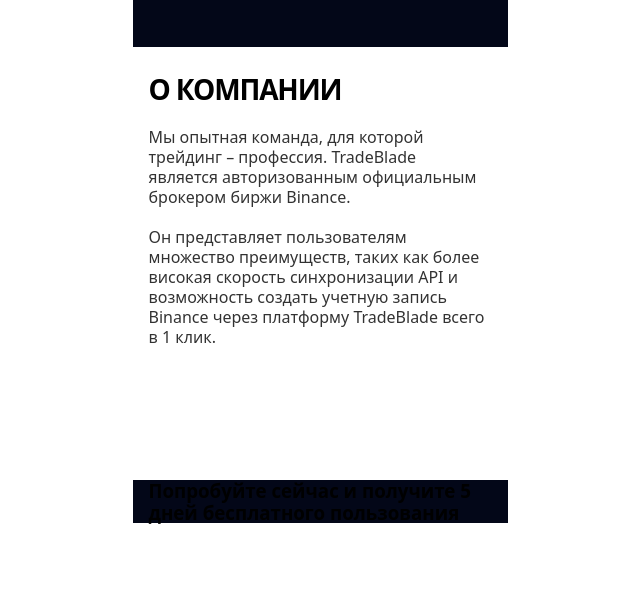
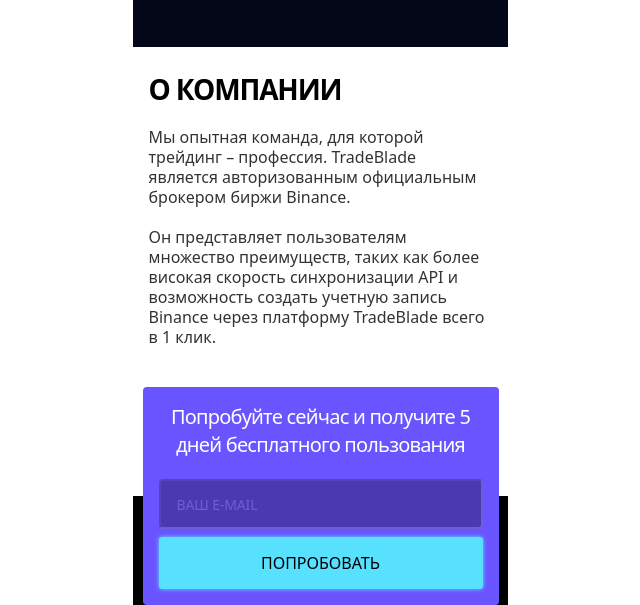
Before and after one commit to Yeromin1/TradeBlade, a website built with Vite: page src/index.html in a window 1280 px wide. Shown: the part 1369-1974 px from the top of the page, without its empty margins (320-960 px from the left). Before the commit the page ends 1894 px from the top, so only its background shows below. Built offline with nearby package versions, Linux system fonts and the light colour scheme.

Commit message:
s-tradeblade

```diff
--- a/src/css/sections/about-company.css
+++ b/src/css/sections/about-company.css
@@ -3,7 +3,7 @@
 
 .about-company .container {
   background-color: var(--white);
-  padding: 24px 16px 133px 16px;
+  padding: 24px 16px 40px 16px;
 }
 
 .about-company__title {
--- a/src/css/sections/free.css
+++ b/src/css/sections/free.css
@@ -0,0 +1,63 @@
+.free {
+}
+.free .container {
+  background: linear-gradient(
+    to bottom,
+    #ffffff 0%,
+    #ffffff 50%,
+    #000000 50%,
+    #000000 100%
+  );
+  padding: 0 10px;
+}
+
+.free__container {
+  background-color: var(--purple);
+  border-radius: 4px;
+  width: 356px;
+  height: 218px;
+  padding: 16px;
+}
+
+.free__title {
+  font-weight: 500;
+  font-size: 20px;
+  line-height: 1.4;
+  letter-spacing: -0.04em;
+  text-align: center;
+  color: var(--white);
+  margin-bottom: 20px;
+}
+
+.free__form {
+  display: grid;
+  gap: 8px;
+}
+
+.free__form-email {
+  border-radius: 4px;
+  width: 324px;
+  height: 50px;
+  background-color: #000;
+  opacity: 0.3;
+  font-weight: 500;
+  font-size: 14px;
+  letter-spacing: -0.01em;
+  text-transform: uppercase;
+  color: var(--white);
+  padding: 15px 16px;
+}
+
+.free__form-btn {
+  border-radius: 3px;
+  padding: 16px 24px;
+  width: 324px;
+  height: 52px;
+  box-shadow: 0 0 4px 0 var(--q);
+  background-color: var(--q);
+  font-weight: 500;
+  text-transform: uppercase;
+}
+
+.free__span-btn {
+}
--- a/src/css/styles.css
+++ b/src/css/styles.css
@@ -8,3 +8,4 @@
 @import url('./sections/past-transactions.css');
 @import url('./sections/about-company.css');
 @import url('./sections/free.css');
+@import url('./sections/tradeblade.css');
--- a/src/index.html
+++ b/src/index.html
@@ -17,6 +17,7 @@
       <load src="./partials/past-transactions.html" />
       <load src="./partials/about-company.html" />
       <load src="./partials/free.html" />
+      <load src="./partials/tradeblade.html" />
     </main>
 
     <load src="./partials/footer.html" />
--- a/src/partials/free.html
+++ b/src/partials/free.html
@@ -1,7 +1,22 @@
 <section class="free">
   <div class="container">
-    <h3 class="free__title">
-      Попробуйте сейчас и получите 5 дней бесплатного пользования
-    </h3>
+    <div class="free__container">
+      <h3 class="free__title">
+        Попробуйте сейчас и получите 5 дней бесплатного пользования
+      </h3>
+
+      <form class="free__form">
+        <input
+          class="free__form-email"
+          type="email"
+          name="form-email"
+          placeholder="ВАШ E-MAIL"
+          autocomplete="off"
+        />
+        <button class="free__form-btn" type="submit">
+          <span class="free__span-btn">попробовать</span>
+        </button>
+      </form>
+    </div>
   </div>
 </section>
--- /dev/null
+++ b/src/partials/tradeblade.html
@@ -0,0 +1 @@
+<section class="tradeblade"></section>
```
Also changed, not shown: src/css/sections/tradeblade.css (added).
